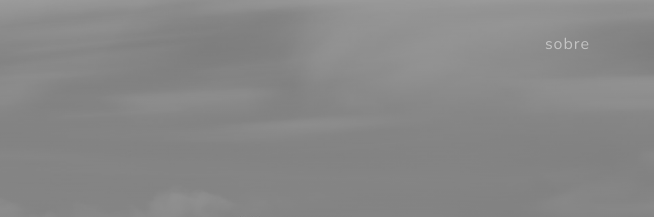
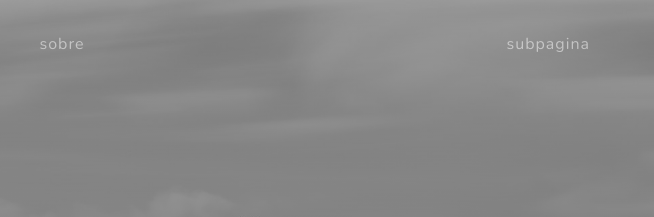
Before and after one commit to nandoztx/nandoztx.github.io, a plain HTML site: page index.html in a window 1280 px wide. Shown: the top 217 px of the page, 548-1202 px from the left. Drawn offline with nearby package versions, Linux system fonts and the light colour scheme.

Commit message:
teste subpagina

```diff
--- a/index.html
+++ b/index.html
@@ -30,6 +30,9 @@
                 <div class="collapse navbar-collapse" id="navbarResponsive">
                     <ul class="navbar-nav ms-auto">
                         <li class="nav-item"><a class="nav-link" href="#about">sobre</a></li>
+                    </ul>
+                    <ul class="navbar-nav ms-auto">
+                        <li class="nav-item"><a class="nav-link" href="./subpagina/">subpagina</a></li>
                     </ul>
                 </div>
             </div>
```
